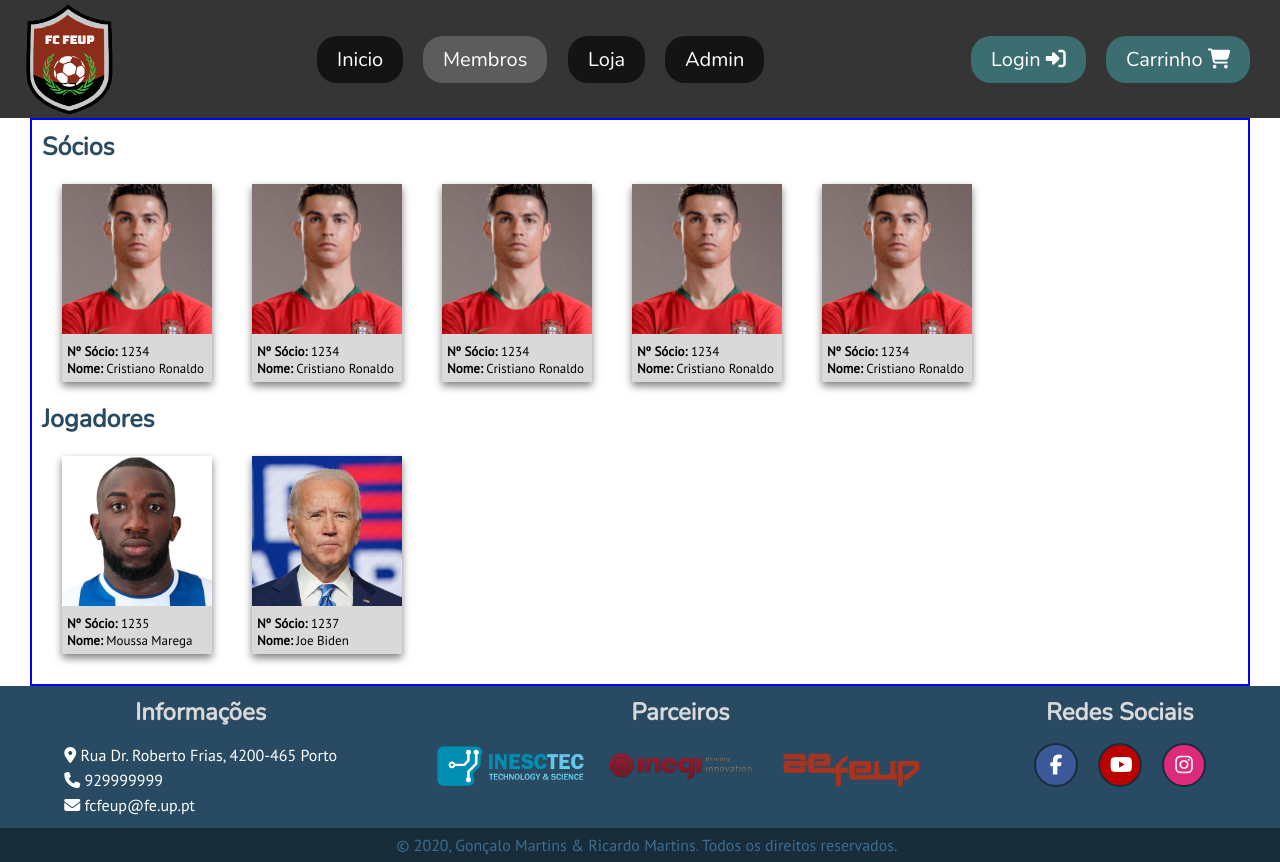
After one commit to GoncaloMartins10/FC-Feup, a PHP site: page /membros.html in a window 1280 px wide. The commit adds this page. Run offline with PHP 8.4, Linux system fonts and the light colour scheme; some libraries are stand-ins or nearby versions.

Commit message:
Add files via upload

```diff
--- /dev/null
+++ b/Code/membros.html
@@ -0,0 +1,135 @@
+<!DOCTYPE html>
+<html lang="pt">
+<head>
+    <meta charset="UTF-8">
+    <script src="https://kit.fontawesome.com/ef5be7179f.js" crossorigin="anonymous"></script> <!-- Icons library-->
+    <link rel="shortcut icon" href="images/logo.png">
+    <link rel="stylesheet" href="style.css">
+    <title>FC FEUP | Membros</title>
+</head>
+
+<body>
+    <header>
+        <img class="logo" src="images/logo.png">
+        <nav>
+           <ul>
+               <li class="hvr-grow-shadow"><a href="#">Inicio</a></li>
+               <li class="active hvr-grow-shadow"><a href="#">Membros</a></li>
+               <li class="hvr-grow-shadow"><a href="#">Loja</a></li>
+               <li class="hvr-grow-shadow"><a href="#">Admin</a></li>
+           </ul>
+        </nav>
+        <nav>
+            <ul>
+                <li class="loginandchart hvr-grow-shadow"><a href="#">Login <i class="fas fa-sign-in-alt"></i></a></li>
+                <li class="loginandchart hvr-grow-shadow"><a href="#">Carrinho <i class="fas fa-shopping-cart"></i></a></li>
+            </ul>
+         </nav>
+    </header>
+
+    <main>
+
+        <h3>Sócios</h3>
+
+        <div class="flexbox">
+            <div class="card">
+                <img src="images/cr7.jpg">
+                <div class="text">
+                    <b>Nº Sócio:</b> 1234<br>
+                    <b>Nome:</b> Cristiano Ronaldo<br>
+                </div>
+            </div>
+            <div class="card">
+                <img src="images/cr7.jpg">
+                <div class="text">
+                    <b>Nº Sócio:</b> 1234<br>
+                    <b>Nome:</b> Cristiano Ronaldo<br>
+                </div>
+            </div>
+            <div class="card">
+                <img src="images/cr7.jpg">
+                <div class="text">
+                    <b>Nº Sócio:</b> 1234<br>
+                    <b>Nome:</b> Cristiano Ronaldo<br>
+                </div>
+            </div>
+            <div class="card">
+                <img src="images/cr7.jpg">
+                <div class="text">
+                    <b>Nº Sócio:</b> 1234<br>
+                    <b>Nome:</b> Cristiano Ronaldo<br>
+                </div>
+            </div>
+            <div class="card">
+                <img src="images/cr7.jpg">
+                <div class="text">
+                    <b>Nº Sócio:</b> 1234<br>
+                    <b>Nome:</b> Cristiano Ronaldo<br>
+                </div>
+            </div>
+
+        </div>
+
+        <h3>Jogadores</h3>
+
+        <div class="flexbox">
+            <div class="card">
+                <img src="images/marega.jpg">
+                <div class="text">
+                    <b>Nº Sócio:</b> 1235<br>
+                    <b>Nome: </b> Moussa Marega<br>
+                </div>
+            </div>
+            <div class="card">
+                <img src="images/biden.jpg">
+                <div class="text">
+                    <b>Nº Sócio:</b> 1237<br>
+                    <b>Nome: </b> Joe Biden<br>
+                </div>
+            </div>
+        </div>
+
+
+    </main>
+
+
+    <footer>
+        <div class="container">
+            <div class="title"><h2>Informações</h2></div>
+            <div class="info">
+                <i class="fas fa-map-marker-alt"></i>   Rua Dr. Roberto Frias, 4200-465 Porto<br>
+                <i class="fas fa-phone"></i>  929999999 <br>
+                <i class="fas fa-envelope"></i>   fcfeup@fe.up.pt
+            </div>
+        </div>
+        <div class="container">
+            <div class="title"><h2>Parceiros</h2></div>
+            <div class="partners">
+                <div class="box hvr-grow-shadow">
+                    <a href="https://www.inesctec.pt/" target="_blank"><img src="images/inesctec.png"></a>
+                </div>
+                <div class="box hvr-grow-shadow">
+                    <a href="https://www.inegi.pt/" target="_blank"><img src="images/inegi.jpg"></a>
+                </div>
+                <div class="box hvr-grow-shadow">
+                    <a href="https://www.aefeup.pt/" target="_blank"><img src="images/aefeup.png"></a>
+                </div>
+            </div>
+        </div>
+        <div class="container">
+            <div class="title"><h2>Redes Sociais</h2></div>
+            <div class="socialmedia">
+                <a href="https://www.facebook.com/paginafeup/" target="_blank" class="fa fa-facebook hvr-grow-shadow"></a>
+                <a href="https://www.youtube.com/user/FEUPtv" target="_blank" class="fa fa-youtube hvr-grow-shadow"></a>
+                <a href="https://www.instagram.com/feup_porto/" target="_blank" class="fa fa-instagram hvr-grow-shadow"></a>
+            </div>
+        </div>
+    </footer>
+    <div class="copyright">
+        &copy 2020, Gonçalo Martins & Ricardo Martins. Todos os direitos reservados.
+    </div>
+
+
+</body>
+
+</html>
--- a/Code/style.css
+++ b/Code/style.css
@@ -17,11 +17,23 @@ body {
     flex-direction: column;
     font-family: 'PT Sans', sans-serif;
 }
+
+main {
+    border: 2px solid blue;
+    margin: 0 30px;
+    padding: 10px;
+}
 /* ---------------------------------------- H ---------------------------------------- */
 
 h2{
     font: 24px 'Nunito', sans-serif;
     color: #D9D9D9;
+    font-weight: bold;
+}
+
+h3{
+    font: 25px 'Nunito', sans-serif;
+    color: #284b63;
     font-weight: bold;
 }
 
@@ -43,7 +55,6 @@ nav {
 }
 nav ul{
     display: flex;
-    flex-direction: row;
     flex-wrap: wrap;
 }
 nav li{
@@ -104,7 +115,6 @@ footer .container{
 /* ----- Partners Section ----- */
 .partners{
     display: flex;
-    flex-direction: row;
     justify-content: space-between;
     align-items: center;
     align-content: center;
@@ -159,7 +169,31 @@ footer .container{
     padding: 7px;
     text-align: center;
     color: #3B6F91
-  }
+}
+
+.card{
+    width: 150px;
+    background: #D9D9D9;
+    margin: 20px;
+    box-shadow: 0 4px 8px 0 rgba(0,0,0,0.5);
+}
+
+.card img{
+    object-fit: cover;
+    width: 100%;
+    height: 150px;
+}
+
+.card .text{
+    padding: 5px;
+    font-size: 13px;
+}
+
+.flexbox{
+    display: flex;
+    flex-wrap: wrap;
+    flex-flow: row wrap;
+}
 
 
 /* ---------------------------------------- Animations  ---------------------------------------- */
```
Also changed, not shown: Code/images/biden.jpg (added), Code/images/cr7.jpg (added), Code/images/marega.jpg (added).
